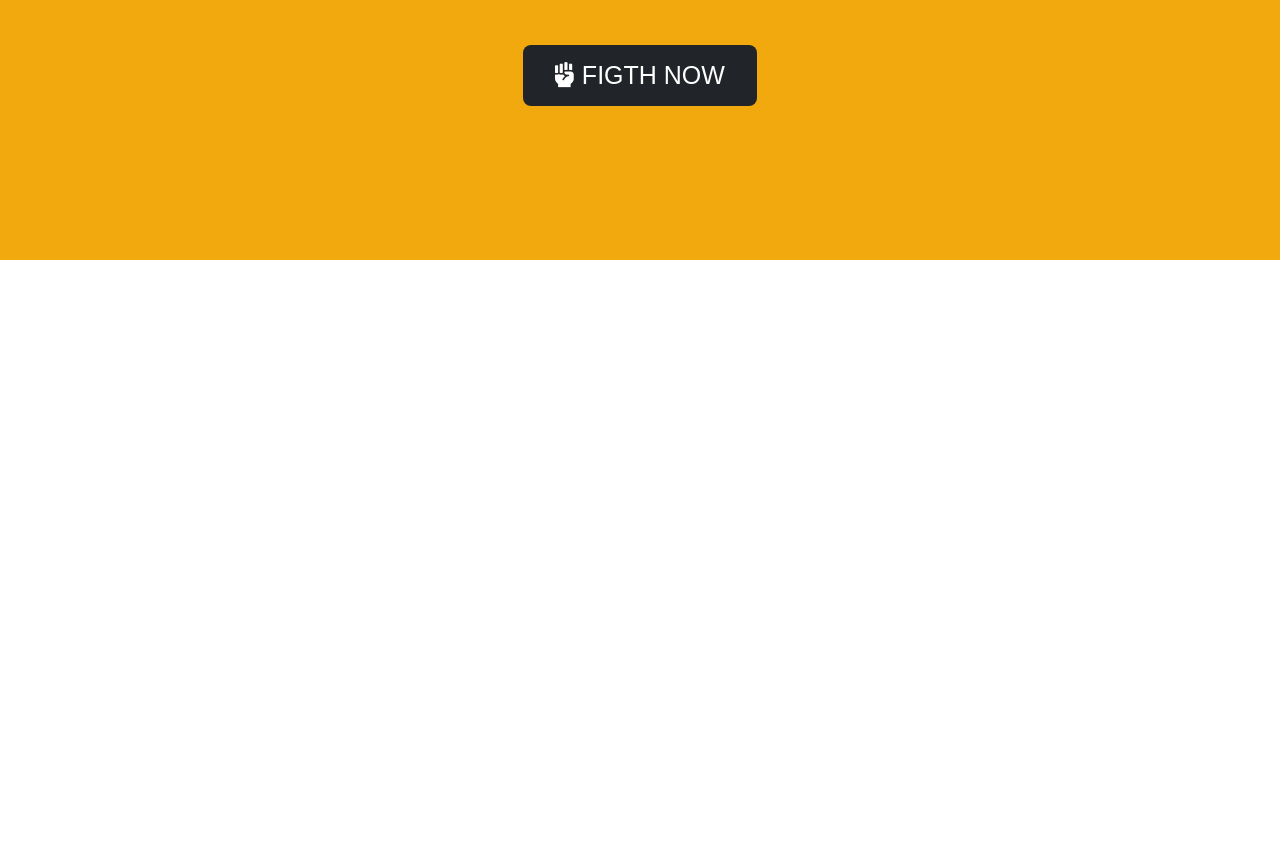
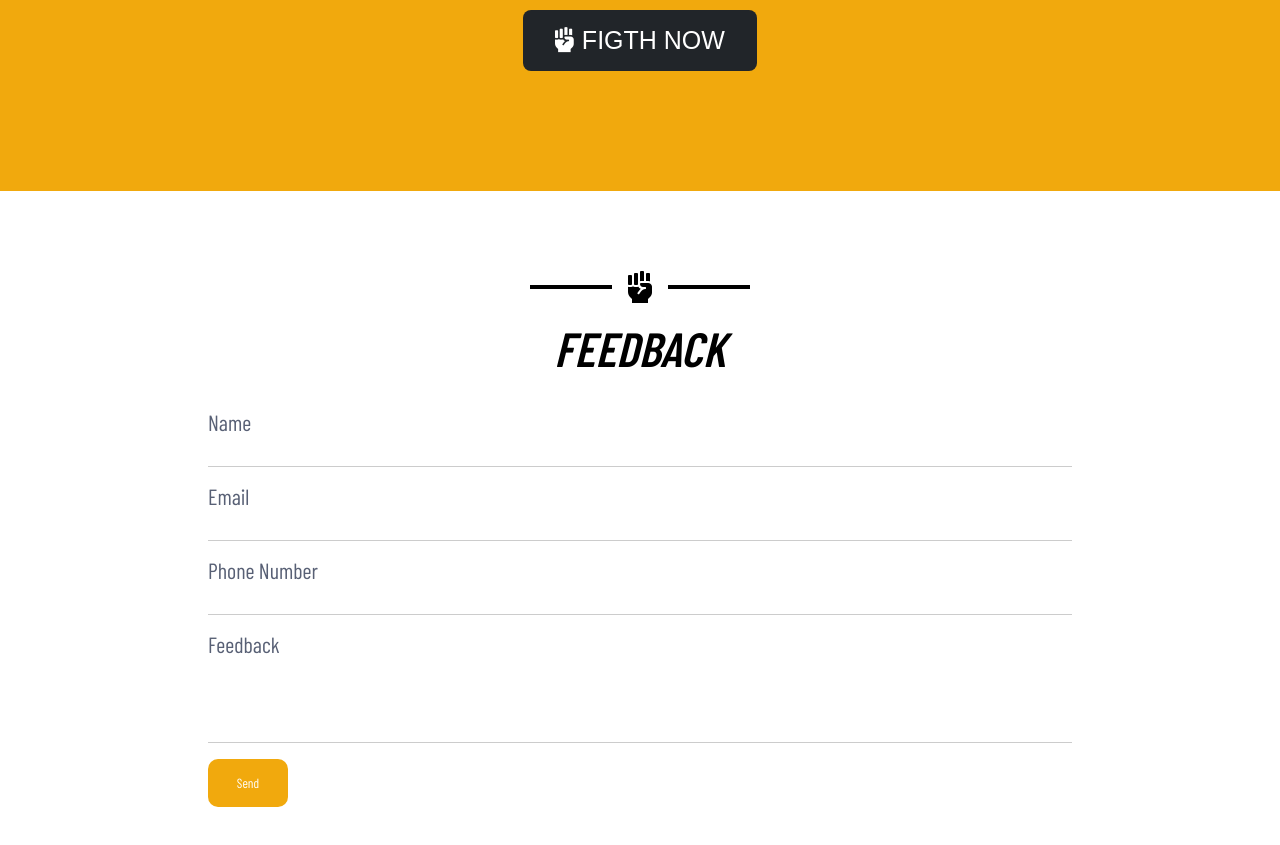
Before and after one commit to GabrielHygino/StreetFighter-Website, a plain HTML site: page index.html in a window 1280 px wide. Shown: the part 1769-2614 px from the top of the page. Before the commit the page ends 2029 px from the top, so only its background shows below. Drawn offline with nearby package versions, Linux system fonts and the light colour scheme; a web font is replaced by a local one.

Commit message:
tela de feedback e novas alteracoes

```diff
--- a/assets/css/cta1.css
+++ b/assets/css/cta1.css
@@ -1,7 +1,7 @@
 .cta1{
-    padding-top: 5rem;
-    padding-bottom: 5rem;
-    height: 100vh;
+    padding-top: 7.5rem;
+    padding-bottom: 7.5rem;
+    height: auto;
     width: 100%;
     background-color: #f1a90d;
     display: flex;
@@ -34,7 +34,7 @@
     padding-right: 2rem;
     display: flex;
     flex-direction: row;
-    justify-content: space-evenly;
+
     padding-bottom: 2rem;
 }
 
@@ -55,7 +55,7 @@
     background-color: #212529;
     border-radius: 0.5rem;
     font-size: 25px;
-    font-weight: 300;
+    font-weight: 400;
     font-family: sans-serif;
 }
 
--- /dev/null
+++ b/assets/css/form.css
@@ -0,0 +1,62 @@
+.form{
+    display: flex;
+    align-items: center;
+    flex-direction: column;
+    padding-top: 4rem;
+    padding-bottom: 2rem;
+    width: 100%;
+    height: 100vh;
+}
+
+.form > h2{
+    font-size: 3rem;
+    margin-bottom: 2rem;
+    font-weight: 600;
+    font-style: oblique;
+}
+
+.formulario{
+    width: 100%;
+    border-radius: none;
+}
+
+input{
+    width: 100%;
+    border: 0;
+    padding-bottom: 10px;
+    padding-top: 5px;
+    background: white;
+    border-bottom: 1px solid #ccc;
+    margin-bottom: 1rem;
+}
+
+fieldset{
+    border: 0;
+}
+
+form{
+    padding-right: 5rem;
+    padding-left: 5rem;
+}
+
+.feedback{
+    padding-bottom: 4rem;
+}
+
+label {
+    color: #586075;
+    font-weight: 400;
+    font-size: 22px;
+  }
+
+.send{
+    background-color: #f1a90d;
+    color: #fff;
+    font-weight: 200;
+    width: 5rem;
+    height: 3rem;
+    border-radius: 10px;
+    border: none;
+    margin-right: auto;
+    margin-left: 5rem;
+}
--- a/assets/css/global.css
+++ b/assets/css/global.css
@@ -25,13 +25,13 @@ html{
 
 .fas{
     color: black;
-    margin-left: 2rem;
-    margin-right: 2rem;
+    margin-left: 1rem;
+    margin-right: 1rem;
     font-size: 32px;
 }
 
 .linetop, .linebottom{
-    width: 12%;
+    width: 8%;
     height: 4px;
     background-color: black;
 }
--- a/assets/css/index.css
+++ b/assets/css/index.css
@@ -2,3 +2,4 @@
 @import url(principal.css);
 @import url(personagens.css);
 @import url(cta1.css);
+@import url(form.css);
--- a/index.html
+++ b/index.html
@@ -89,5 +89,47 @@
         </button>
     </section>
 
+    <section class="form container">
+
+        <div class="punch">
+            <div class="linetop"></div>
+            <div><i class="fas fa-fist-raised"></i></div>
+            <div class="linebottom"></div>
+        </div>
+
+        <h2>FEEDBACK</h2>
+
+        <form class="formulario">
+            <fieldset>
+                <div >
+                    <label >Name</label>
+                    <input class="name" type="text" name="name" id="name">
+                </div>
+
+                <div>
+                    <label>Email</label>
+                    <input class="email" type="email" name="email" id="email">
+                </div>
+
+                <div>
+                    <label>Phone Number</label>
+                    <input class="tel" type="tel" name="tel" id="tel">
+                </div>
+
+                <div>
+                    <label>Feedback</label>
+                    <input class="feedback" type="text" name="feedback" id="feedback">
+                </div>
+
+
+            </fieldset>
+        </form>
+
+        <button class="send">
+            Send
+        </button>
+
+    </section>
+
 </body>
 </html>
```
